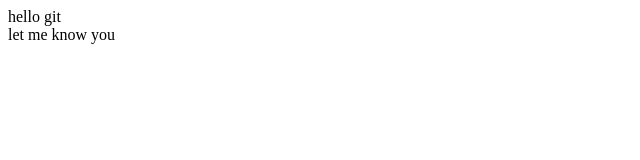
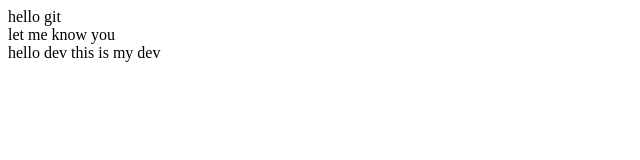
Before and after one commit to Snailmar/demo, a plain HTML site: page index.html in a window 1280 px wide. Shown: the whole page, without its empty margins (0-640 px from the left). Drawn offline with Linux system fonts and the light colour scheme.

Commit message:
add mydev

```diff
--- a/index.html
+++ b/index.html
@@ -2,7 +2,7 @@
  * @Author: vigorzhang
  * @Date: 2020-10-25 16:27:51
  * @LastEditors: Riddick
- * @LastEditTime: 2020-10-25 16:53:10
+ * @LastEditTime: 2020-10-25 17:02:02
  * @Description:
 -->
 <!DOCTYPE html>
@@ -15,5 +15,6 @@
 <body>
     <div>hello git</div>
     <div>let me know you</div>
+    <div>hello dev this is my dev</div>
 </body>
 </html>
```
